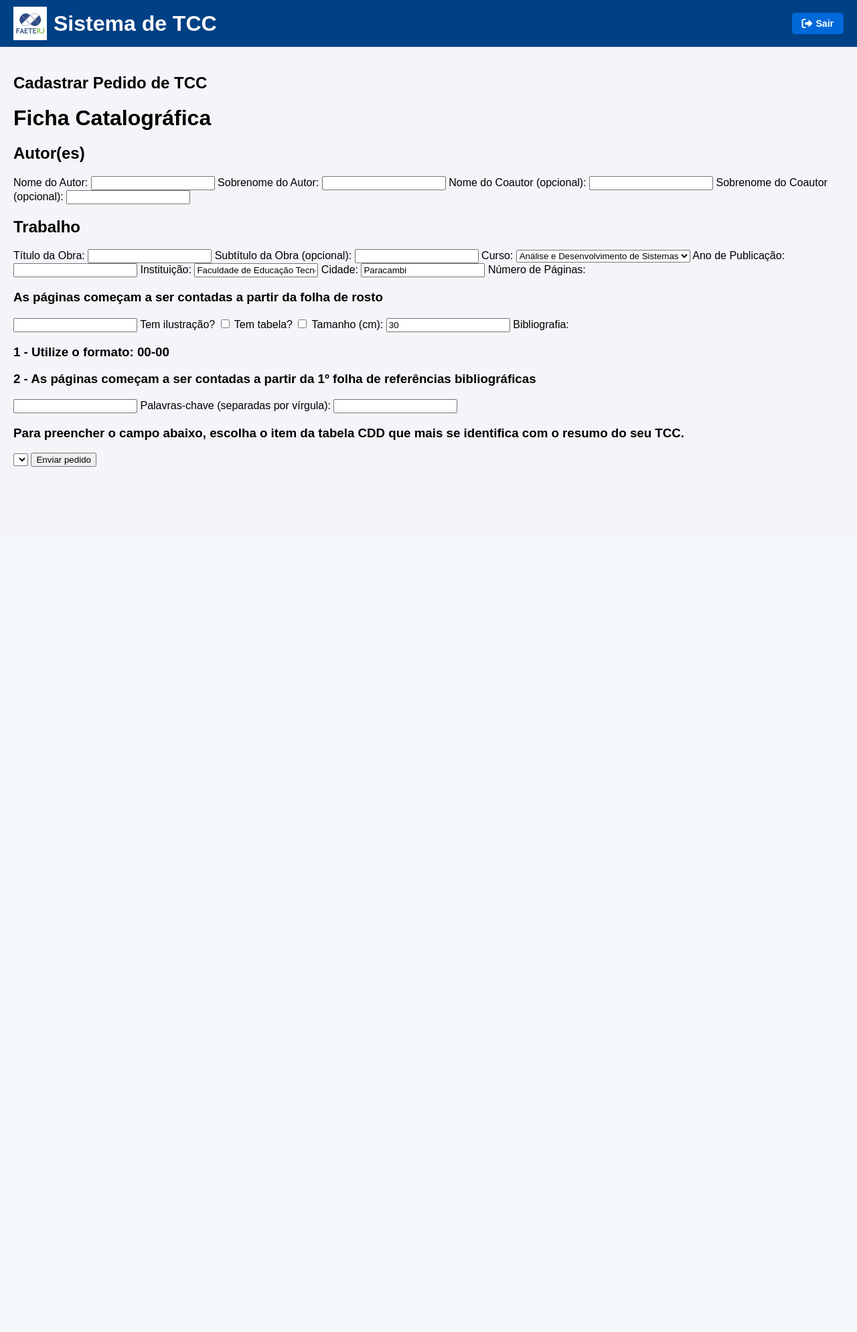
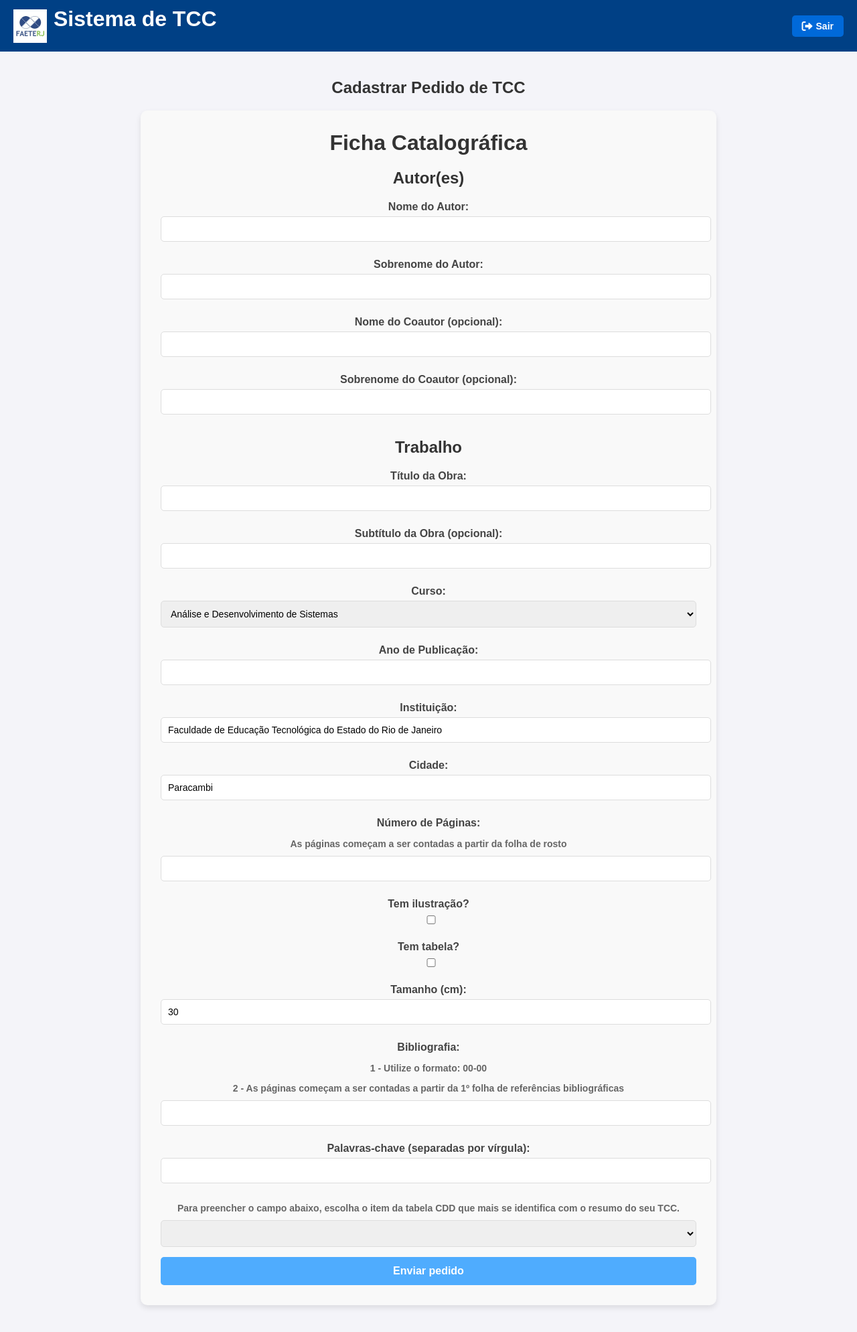
Before and after one commit to Danilo302/Sistema-TCC, a Flask app: template app/templates/aluno/cadastrar_pedido.html in a window 1280 px wide. Shown: the whole page at 67% size. Before the commit the page ends 697 px from the top, so only its background shows below. Run offline with Flask 3, Linux system fonts and the light colour scheme; the template is opened without the code that fills it, so the values that code supplies are empty; parts of the project's set-up code (start-up, migrations or seed data) failed here and were passed over.

Commit message:
pequenos ajustes e um designer melhor

```diff
--- /dev/null
+++ b/app/static/css/aluno.css
@@ -0,0 +1,260 @@
+/* Estilo Geral */
+body {
+    font-family: Arial, sans-serif;
+    background-color: #f4f4f9;
+    margin: 0;
+    padding: 0;
+}
+
+/* Container principal */
+.container {
+    max-width: 900px;
+    margin: 30px auto;
+    background: #ffffff;
+    border-radius: 8px;
+    box-shadow: 0 4px 8px rgba(0, 0, 0, 0.1);
+    padding: 20px;
+    text-align: center;
+}
+
+/* Título */
+h2 {
+    font-size: 24px;
+    color: #004085;
+    margin-bottom: 20px;
+}
+
+/* Parágrafo inicial */
+p {
+    font-size: 16px;
+    color: #555555;
+    margin-bottom: 20px;
+}
+
+/* Lista de pedidos */
+ul {
+    list-style-type: none;
+    padding: 0;
+    margin: 0;
+}
+
+li {
+    background: #f8f9fa;
+    border: 1px solid #ddd;
+    border-radius: 8px;
+    margin: 10px 0;
+    padding: 15px;
+    display: flex;
+    justify-content: space-between;
+    align-items: center;
+    box-shadow: 0 2px 4px rgba(0, 0, 0, 0.1);
+}
+
+/* Texto do pedido */
+li span {
+    font-size: 16px;
+    color: #333333;
+}
+
+/* Link de detalhes */
+li a {
+    font-size: 14px;
+    color: #007bff;
+    text-decoration: none;
+    font-weight: bold;
+    transition: color 0.3s ease;
+}
+
+li a:hover {
+    color: #0056b3;
+}
+
+/* Botão de cadastrar novo pedido */
+a[href*="cadastrar_pedido"] {
+    display: inline-block;
+    margin-top: 20px;
+    background-color: #28a745;
+    color: #ffffff;
+    font-size: 16px;
+    padding: 10px 20px;
+    text-decoration: none;
+    border-radius: 5px;
+    box-shadow: 0 2px 4px rgba(0, 0, 0, 0.1);
+    transition: background-color 0.3s ease;
+}
+
+a[href*="cadastrar_pedido"]:hover {
+    background-color: #218838;
+}
+
+/* Mensagem de erro */
+p.text-danger {
+    color: #dc3545;
+    font-weight: bold;
+}
+
+/* Responsividade */
+@media (max-width: 768px) {
+    .container {
+        padding: 15px;
+    }
+
+    h2 {
+        font-size: 20px;
+    }
+
+    p {
+        font-size: 14px;
+    }
+
+    li {
+        flex-direction: column;
+        align-items: flex-start;
+    }
+
+    li span {
+        margin-bottom: 10px;
+    }
+}
+
+/* cadastro de pedidos */
+
+/* Estilização da página de cadastro de pedido */
+.container {
+    margin: 20px auto;
+    padding: 30px;
+    max-width: 800px;
+    background-color: #f9f9f9;
+    border-radius: 10px;
+    box-shadow: 0 4px 8px rgba(0, 0, 0, 0.1);
+}
+
+h1, h2 {
+    text-align: center;
+    color: #333;
+    margin-bottom: 20px;
+    font-family: 'Arial', sans-serif;
+}
+
+label {
+    display: block;
+    font-weight: bold;
+    margin: 10px 0 5px;
+    color: #444;
+}
+
+input, select {
+    width: 100%;
+    padding: 10px;
+    margin-bottom: 15px;
+    border: 1px solid #ddd;
+    border-radius: 5px;
+    font-size: 14px;
+    outline: none;
+    transition: all 0.3s ease;
+}
+
+input:focus, select:focus {
+    border-color: #4facfe;
+    box-shadow: 0 0 5px rgba(79, 172, 254, 0.5);
+}
+
+button {
+    width: 100%;
+    padding: 12px;
+    background-color: #4facfe;
+    color: white;
+    font-size: 16px;
+    font-weight: bold;
+    border: none;
+    border-radius: 5px;
+    cursor: pointer;
+    transition: all 0.3s ease;
+}
+
+button:hover {
+    background-color: #358de0;
+    transform: translateY(-2px);
+}
+
+button:active {
+    background-color: #307dc9;
+}
+
+small {
+    font-size: 12px;
+    color: #777;
+}
+
+/* Checkboxes e campos adicionais */
+.checkbox-label {
+    display: flex;
+    align-items: center;
+    cursor: pointer;
+    margin: 10px 0;
+}
+
+.checkbox-label input {
+    margin-right: 10px;
+}
+
+#ilustracaoField, #tabelaField {
+    display: none;
+    padding: 10px;
+    background-color: #f0f8ff;
+    border: 1px dashed #ccc;
+    border-radius: 5px;
+    margin-top: -10px;
+}
+
+#ilustracaoField input, #tabelaField input {
+    width: auto;
+    display: inline-block;
+}
+
+h3 {
+    font-size: 14px;
+    color: #666;
+    margin-bottom: 10px;
+}
+
+/* Responsividade */
+@media (max-width: 768px) {
+    .container {
+        padding: 20px;
+    }
+
+    h1, h2 {
+        font-size: 18px;
+    }
+
+    button {
+        font-size: 14px;
+    }
+}
+.button-group {
+    display: flex;
+    gap: 10px; /* Espaço entre os botões */
+}
+
+.btn-success {
+    background-color: #28a745; /* Verde personalizado */
+    border-color: #28a745;
+    color: white;
+}
+
+.btn-success:hover {
+    background-color: #218838;
+    border-color: #1e7e34;
+}
+
+.btn-warning {
+    background-color: #dc3545; /* Amarelo personalizado */
+    border-color: #dc3545;
+    color: black;
+}
+
+.btn-warning:hover {
+    background-color: #c82333;
+    border-color: #bd2130;
+}
--- a/app/static/css/style.css
+++ b/app/static/css/style.css
@@ -26,6 +26,11 @@ body {
 
 h1 {
     margin: 0;
+
+}
+#title {
+    color: white;
+    font-weight: bold;
 }
 
 .nav-buttons {
--- a/app/static/js/script.js
+++ b/app/static/js/script.js
@@ -25,16 +25,16 @@ function confirmarAcao(acao, url) {
     }
 }
 
-document.getElementById('statusFilter').addEventListener('change', function() {
-    const selectedStatus = this.value;
-    const pedidoItems = document.querySelectorAll('.pedido-item');
+// document.getElementById('statusFilter').addEventListener('change', function() {
+//     const selectedStatus = this.value;
+//     const pedidoItems = document.querySelectorAll('.pedido-item');
 
-    pedidoItems.forEach(item => {
-        const pedidoStatus = item.getAttribute('data-status');
-        if (selectedStatus === 'todos' || pedidoStatus === selectedStatus) {
-            item.style.display = 'block';
-        } else {
-            item.style.display = 'none';
-        }
-    });
-});
+//     pedidoItems.forEach(item => {
+//         const pedidoStatus = item.getAttribute('data-status');
+//         if (selectedStatus === 'todos' || pedidoStatus === selectedStatus) {
+//             item.style.display = 'block';
+//         } else {
+//             item.style.display = 'none';
+//         }
+//     });
+// });
--- a/app/templates/aluno/cadastrar_pedido.html
+++ b/app/templates/aluno/cadastrar_pedido.html
@@ -3,6 +3,7 @@
 {% block title %}Cadastrar Pedido de TCC{% endblock %}
 
 {% block content %}
+<link rel="stylesheet" href="{{ url_for('static', filename='css/aluno.css') }}">
 <h2>Cadastrar Pedido de TCC</h2>
 <form method="POST" action="{{ url_for('aluno.cadastrar_pedido') }}">
     <div class="container">
@@ -53,14 +54,14 @@
             <input type="checkbox" id="ilustracaoCheckbox" onchange="toggleIlustracaoField()">
             <div id="ilustracaoField" style="display: none;">
                 <label for="ilustracao">Quantidade de Ilustrações:</label>
-                <input type="number" id="ilustracao" min="1" value = "0">
+                <input type="number" id="ilustracao" name="ilustracao" value = "0">
             </div>
 
             <label for="tabelaCheckbox">Tem tabela?</label>
             <input type="checkbox" id="tabelaCheckbox" onchange="toggleTabelaField()">
             <div id="tabelaField" style="display: none;">
                 <label for="tabela">Quantidade de Tabelas:</label>
-                <input type="number" id="tabela" min="1" value = "0">
+                <input type="number" id="tabela" name="tabela"  value = "0">
             </div>
 
             <label for="tamanho">Tamanho (cm):</label>
@@ -69,7 +70,7 @@
             <label for="bibliografia"> Bibliografia: </label>
             <h3>1 - Utilize o formato: 00-00</h3>
             <h3>2 - As páginas começam a ser contadas a partir da 1º folha de referências bibliográficas</h3>
-            <input type="text" id="bibliografia"  name="bibliografia" required pattern="^\d{1,2,3}-\d{1,2,3}$" title="Formato: 11-11">
+            <input type="text" id="bibliografia"  name="bibliografia" required pattern="^\d{1,3}-\d{1,3}$" title="Formato: 11-11">
 
             <label for="keywords">Palavras-chave (separadas por vírgula):</label>
             <input type="text" id="keywords" name="keywords" list="keys" required>
--- a/app/templates/aluno/dashboard.html
+++ b/app/templates/aluno/dashboard.html
@@ -3,6 +3,7 @@
 {% block title %}Dashboard do Aluno{% endblock %}
 
 {% block content %}
+<link rel="stylesheet" href="{{ url_for('static', filename='css/aluno.css') }}">
 <h2>Bem-vindo, {{ session['nome'] }}</h2>
 <p>Aqui estão seus pedidos de TCC:</p>
 
--- a/app/templates/base.html
+++ b/app/templates/base.html
@@ -11,7 +11,7 @@
     <header class="header">
         <div class="logo-container">
             <img src="{{ url_for('static', filename='images/logo.jpg') }}" alt="Logo" class="logo">
-            <h1>Sistema de TCC</h1>
+            <h1 id="title">Sistema de TCC</h1>
         </div>
         <div class="nav-buttons">
             <a href="{{ url_for('auth.logout') }}" class="btn-icon">
```
Also changed, not shown: app/routes/aluno.py (+39 -29 lines), app/templates/aluno/detalhes.html (+12 -4 lines), app/templates/secretaria/dashboard.html (+15 -2 lines).
